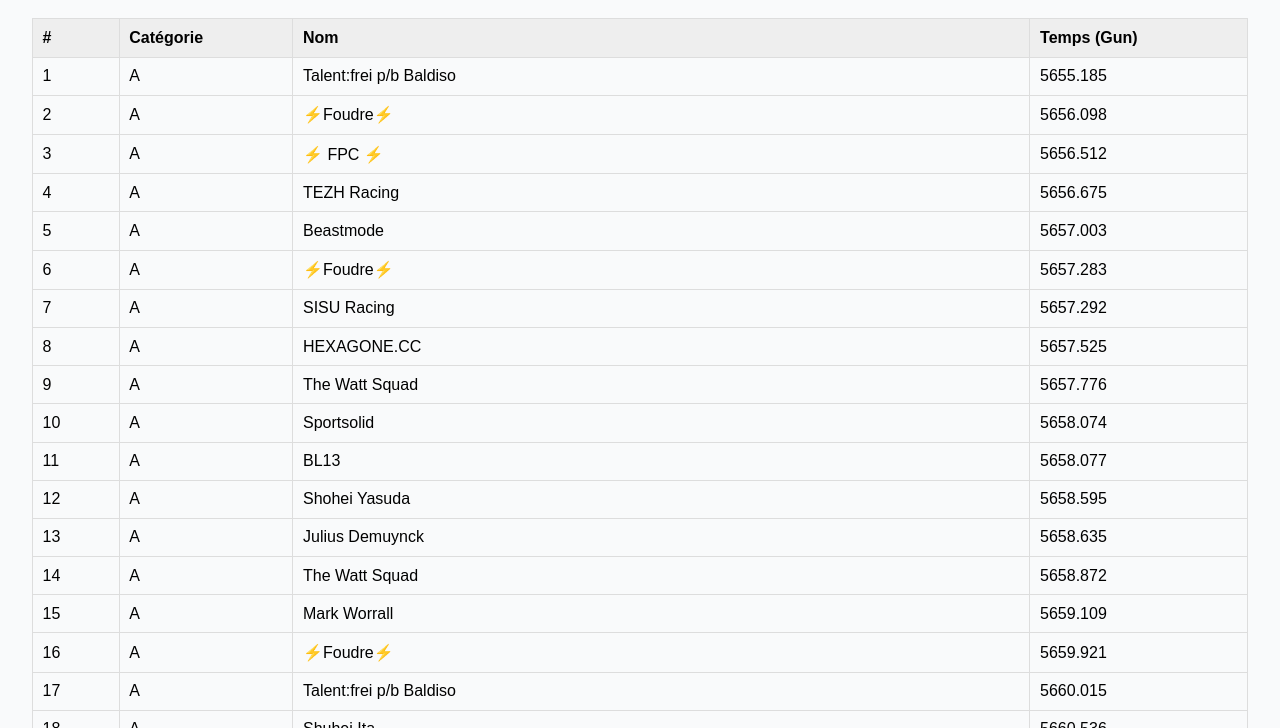
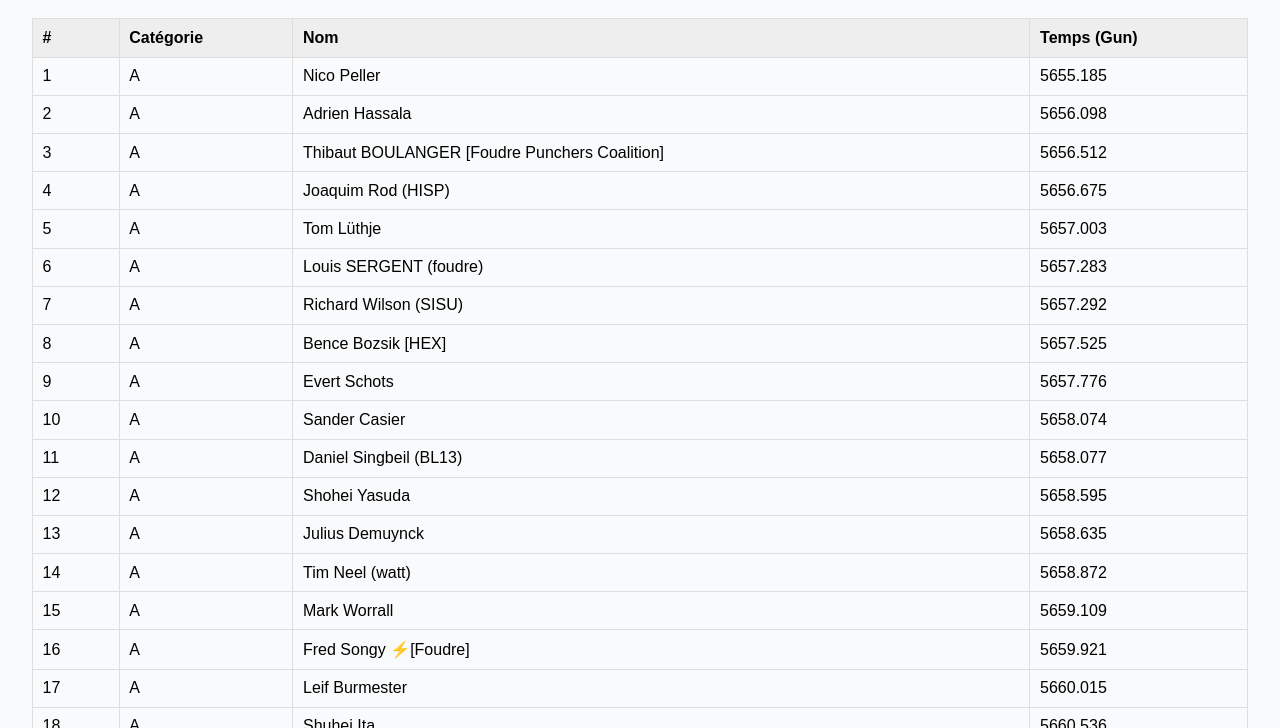
Before and after one commit to ahassala-source/Cyclo_Results, a plain HTML site: page index.html in a window 1280 px wide. Shown: the part 72-800 px from the top of the page. Drawn offline with Linux system fonts and the light colour scheme.

Commit message:
Update index.html

```diff
--- a/index.html
+++ b/index.html
@@ -62,7 +62,7 @@
             <tr>
               <td>${i + 1}</td>
               <td>${r.category || ''}</td>
-              <td>${r.tname || r.name || ''}</td>
+              <td>${r.name || r.tname || ''}</td>
               <td>${r.time_gun || ''}</td>
             </tr>
           `;
```
